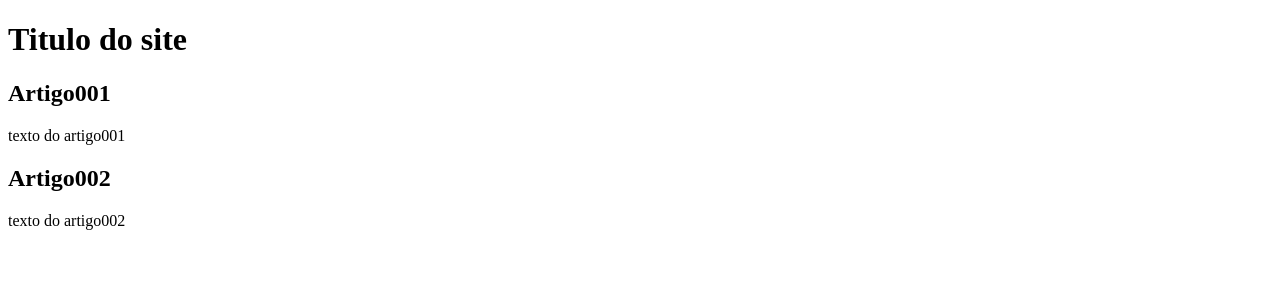
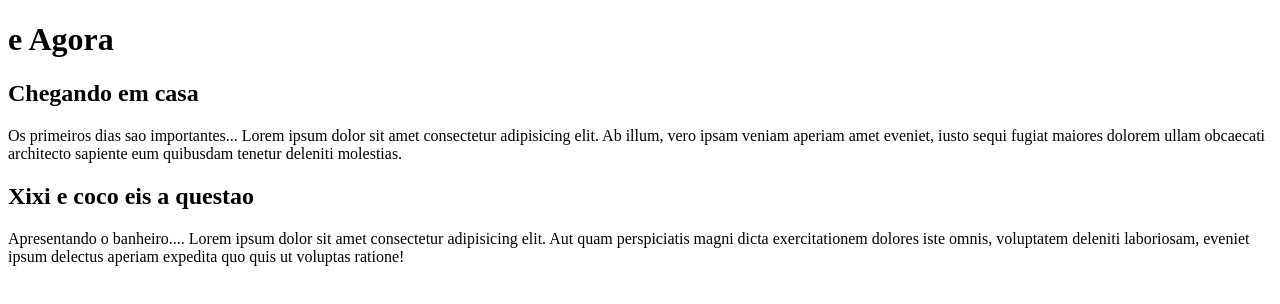
Before and after one commit to DavidAlonsoVieira/Site-E-Agora, a plain HTML site: page index.html in a window 1280 px wide. Drawn offline with Linux system fonts and the light colour scheme.

Commit message:
coloquei conteudo

```diff
--- a/index.html
+++ b/index.html
@@ -9,14 +9,14 @@
 <body>
     <main>
         <head>
-            <h1>Titulo do site</h1>
+            <h1>e Agora</h1>
         </head>
         <article>
-            <h2>Artigo001</h2>
-            <p>texto do artigo001</p>
+            <h2>Chegando em casa</h2>
+            <p>Os primeiros dias sao importantes... Lorem ipsum dolor sit amet consectetur adipisicing elit. Ab illum, vero ipsam veniam aperiam amet eveniet, iusto sequi fugiat maiores dolorem ullam obcaecati architecto sapiente eum quibusdam tenetur deleniti molestias.</p>
         </article>
-            <h2>Artigo002</h2>
-            <p>texto do artigo002</p>
+            <h2>Xixi e coco eis a questao</h2>
+            <p>Apresentando o banheiro.... Lorem ipsum dolor sit amet consectetur adipisicing elit. Aut quam perspiciatis magni dicta exercitationem dolores iste omnis, voluptatem deleniti laboriosam, eveniet ipsum delectus aperiam expedita quo quis ut voluptas ratione!</p>
     </main>
 
 </body>
```
